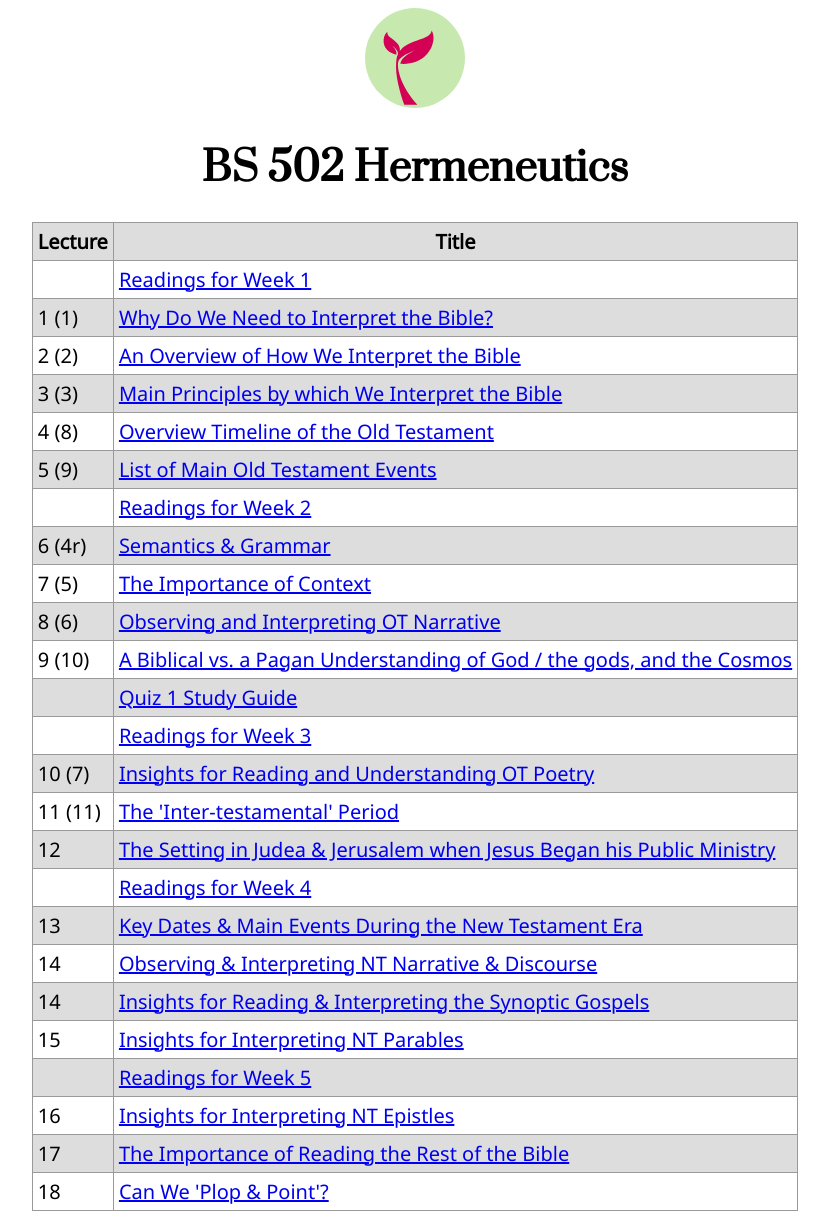
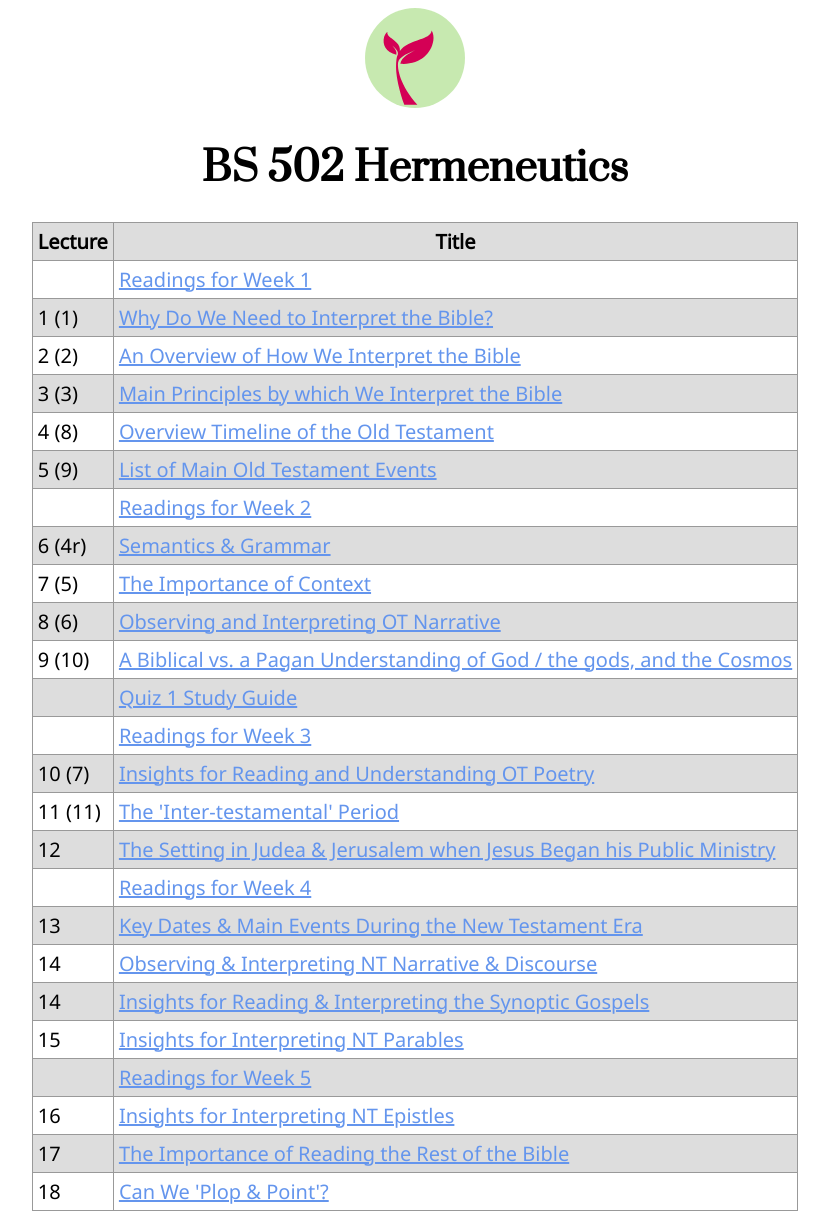
Before and after one commit to GospelTrust/kairos-bs-502, a Jekyll site: the page built from docs/index.html, in a window 1280 px wide. Shown: the whole page, without its empty margins (225-1054 px from the left). Built offline with Jekyll 4.4.1, drawn with Linux system fonts in a browser that asks for light colours.

Commit message:
style: Link color, block quote

```diff
--- a/docs/assets/css/style.css
+++ b/docs/assets/css/style.css
@@ -1,6 +1,10 @@
 body {
   font-family: 'Noto Sans', sans-serif;
   font-size: 20px;
+}
+
+a, a:visited {
+  color: cornflowerblue;
 }
 
 h1, h2, h3, h4, h5, h6 {
@@ -34,6 +38,12 @@ tr:nth-child(odd) {
 .middle-align {
   display: flex;
   align-items: center;
+  text-transform: uppercase;
+  text-decoration: none;;
+}
+
+.middle-align img {
+  margin-right: 5px;
 }
 
 code {
@@ -50,3 +60,10 @@ pre code {
   font-family: 'Noto Sans', sans-serif;
   color: inherit;
 }
+
+blockquote {
+  border-left: 5px solid gray;
+  padding-left: 5px;
+  margin-left: 30px;
+  font-family: Prata, serif;
+}
```
